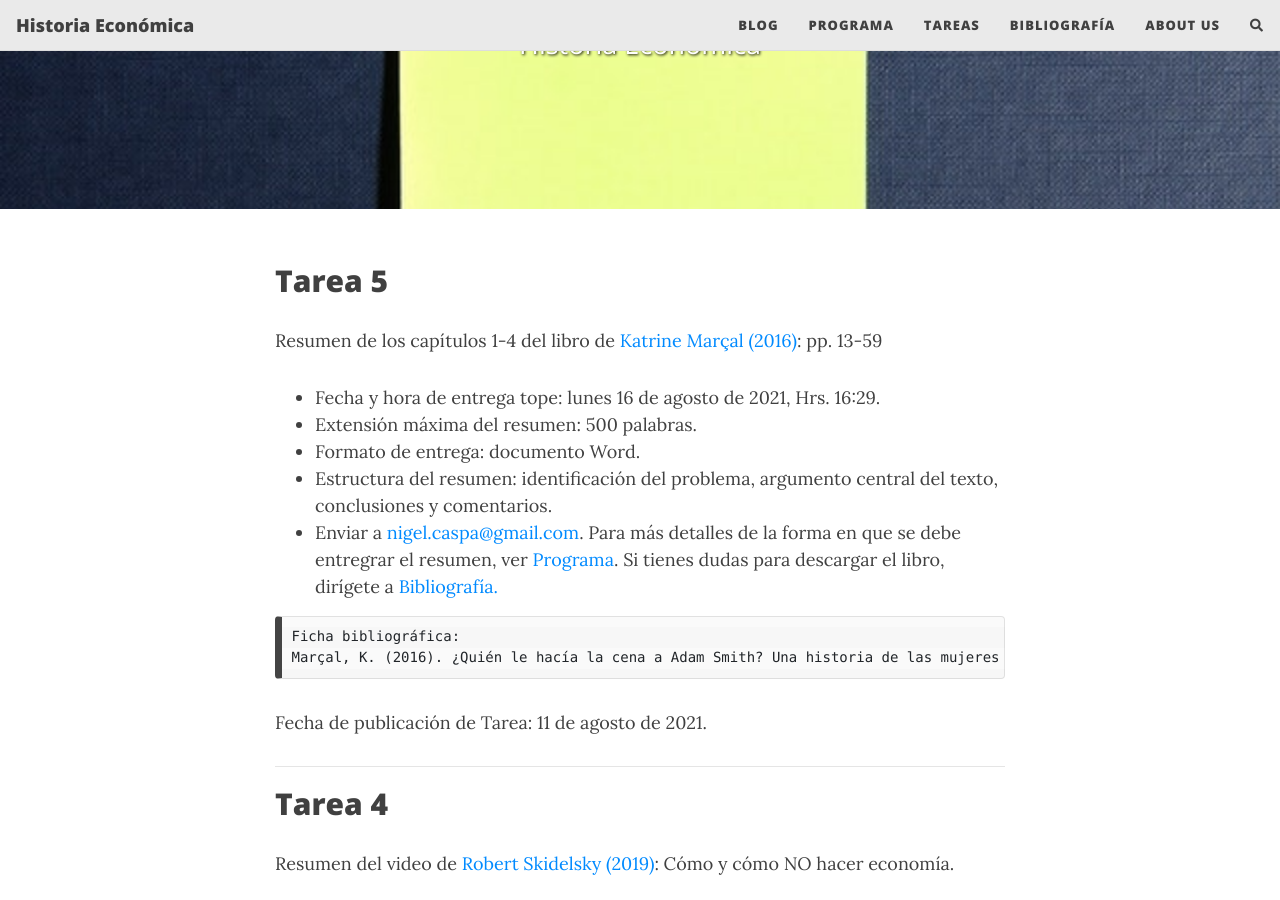
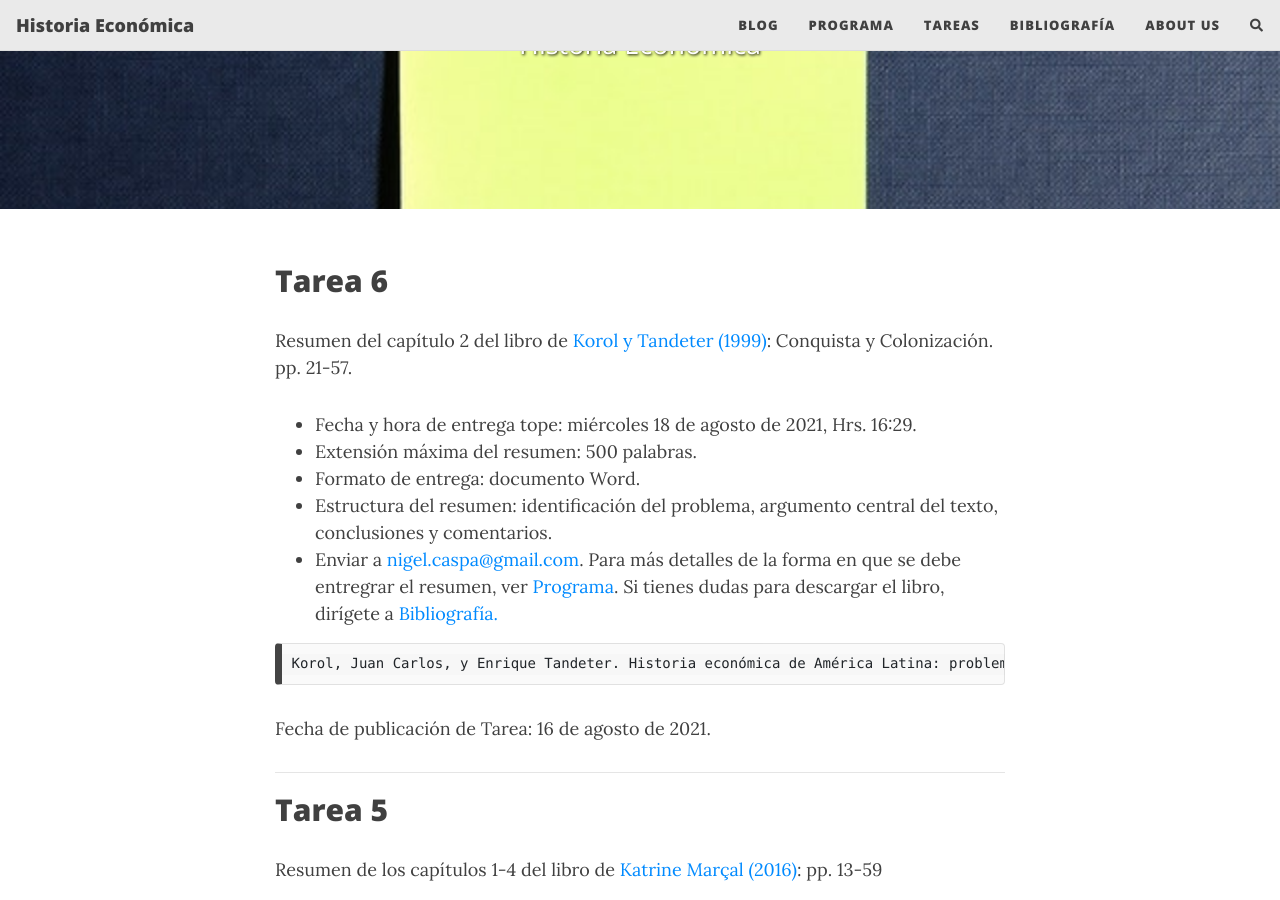
Before and after one commit to NigelCaspa/historiaeconomica, a Jekyll site: the page built from tareas.md, in a window 1280 px wide and 900 px high, scrolled down 336 px. Built offline with Jekyll 4.4.1, drawn with Linux system fonts in a browser that asks for light colours; nearby versions of some CDN libraries; comment, search, counter and statistics services are not loaded.

Commit message:
subo-tarea-6

```diff
--- a/tareas.md
+++ b/tareas.md
@@ -6,6 +6,23 @@ cover-img: /assets/img/todo.jpg
 thumbnail-img: /assets/img/todo.jpg
 share-img: /assets/img/todo.jpg
 ---
+
+## Tarea 6
+Resumen del capítulo 2 del libro de [Korol y Tandeter (1999)](https://nigelcaspa.github.io/historiaeconomica/pdf/1999_Korol&Tandeter-HistoriaEconómicaAméricaLatina.pdf): Conquista y Colonización. pp. 21-57.
+- Fecha y hora de entrega tope: miércoles 18 de agosto de 2021, Hrs. 16:29.
+- Extensión máxima del resumen: 500 palabras.
+- Formato de entrega: documento Word.
+- Estructura del resumen: identificación del problema, argumento central del texto, conclusiones y comentarios.
+- Enviar a [nigel.caspa@gmail.com](mailto:nigel.caspa@gmail.com).
+Para más detalles de la forma en que se debe entregrar el resumen, ver [Programa](programa.md). Si tienes dudas para descargar el libro, dirígete a [Bibliografía.](bibliografia.md)
+
+~~~
+Korol, Juan Carlos, y Enrique Tandeter. Historia económica de América Latina: problemas y procesos. Buenos Aires: Fondo de Cultura Económica de Argentina, 1999.
+~~~
+
+Fecha de publicación de Tarea: 16 de agosto de 2021.
+
+-----------------
 
 ## Tarea 5
 Resumen de los capítulos 1-4 del libro de [Katrine Marçal (2016)](https://nigelcaspa.github.io/historiaeconomica/pdf/2016_marcal-cena-smith.pdf): pp. 13-59
```
Also changed, not shown: bibliografia.md (+2 -0 lines), 1 other file.
